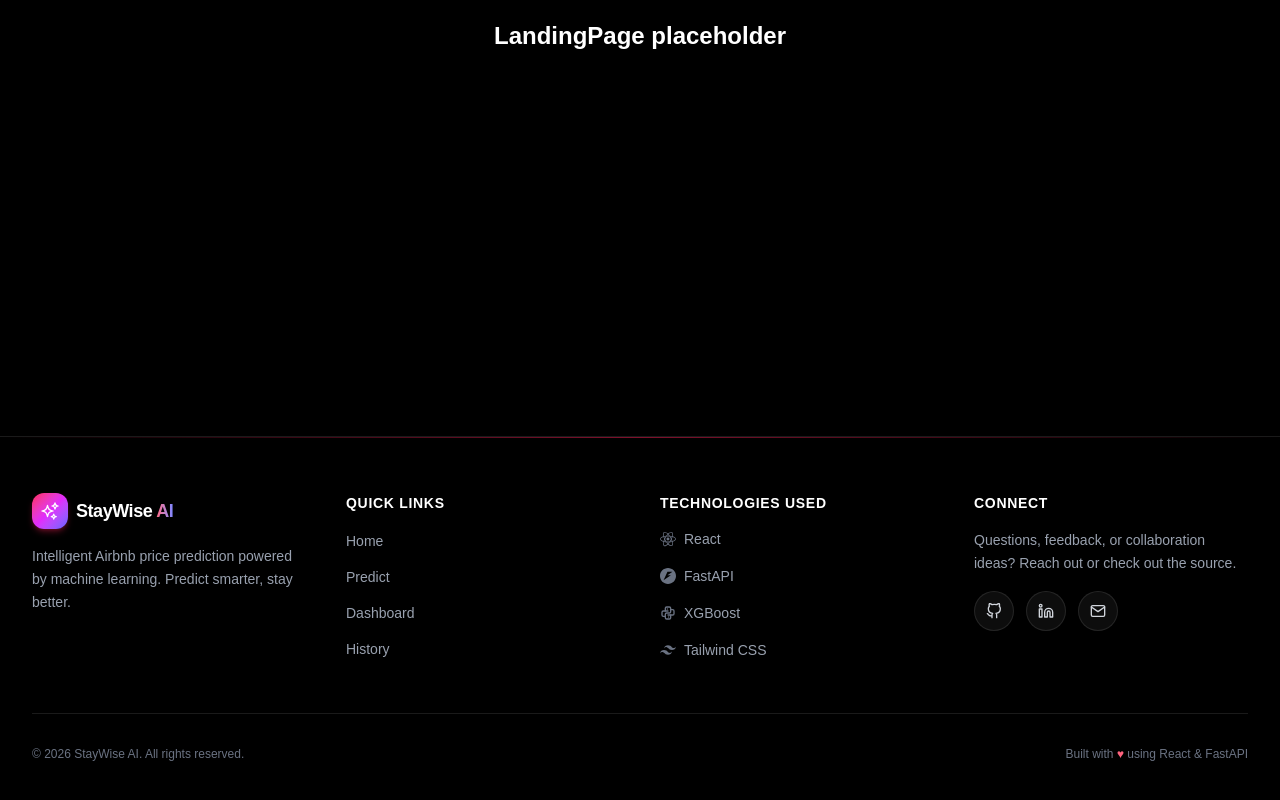
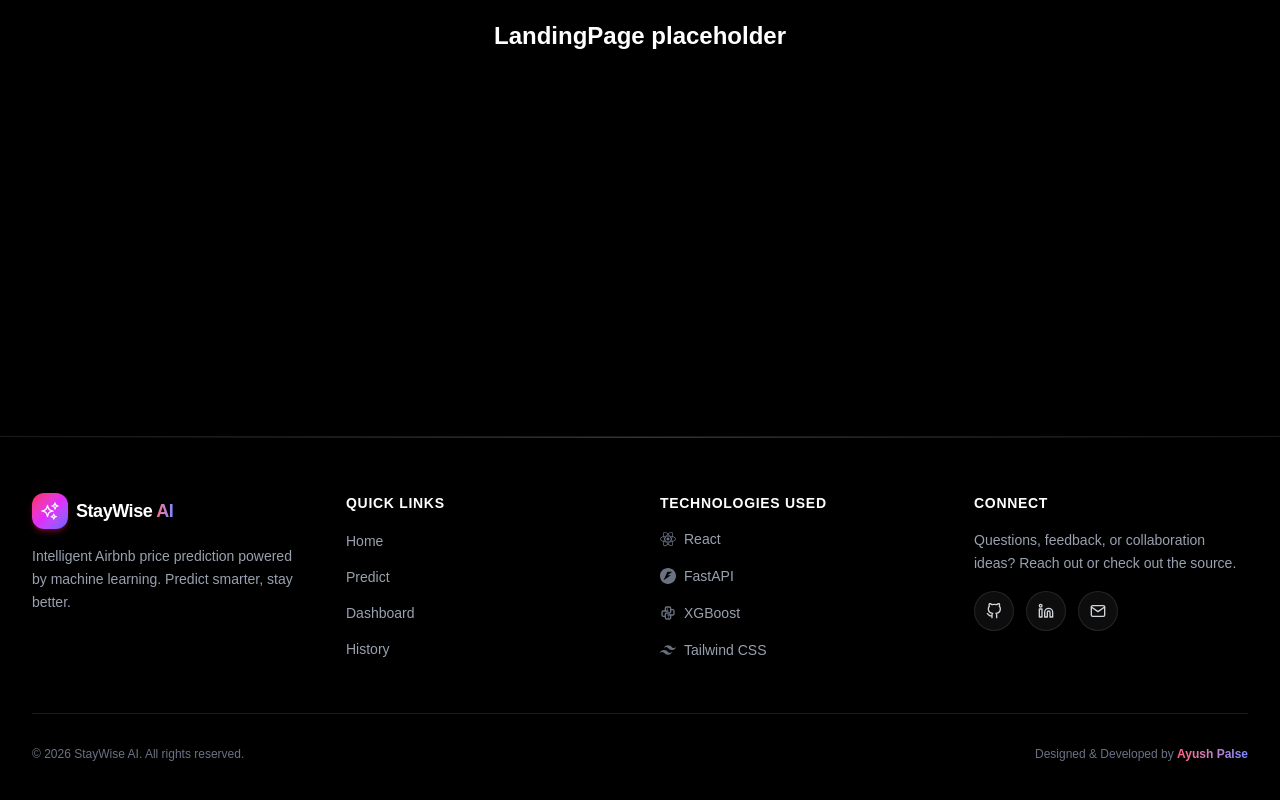
Before and after one commit to ayushpalse01012023-byte/staywise-ai-airbnb-price-prediction, a React app in the folder frontend/: page / in a window 1280 px wide. Shown: the part 429-1229 px from the top of the page. Built offline with nearby package versions, Linux system fonts and the light colour scheme; the HTML template or start-up script is replaced by a standard one.

Commit message:
updated the footer

```diff
--- a/frontend/src/components/common/Footer.jsx
+++ b/frontend/src/components/common/Footer.jsx
@@ -24,9 +24,9 @@ const TECHNOLOGIES = [
 ];
 
 const SOCIAL_LINKS = [
-  { label: 'GitHub', href: 'https://github.com', icon: FiGithub },
+  { label: 'GitHub', href: 'https://github.com/ayushpalse01012023-byte', icon: FiGithub },
   { label: 'LinkedIn', href: 'https://linkedin.com', icon: FiLinkedin },
-  { label: 'Email', href: 'mailto:hello@staywise.ai', icon: FiMail },
+  { label: 'Email', href: 'mailto:ayushpalse01012023@gmail.com', icon: FiMail },
 ];
 
 const fadeUp = {
@@ -43,12 +43,10 @@ function Footer() {
 
   return (
     <footer className="relative border-t border-white/10 bg-black/40 backdrop-blur-xl">
-      {/* subtle top glow */}
       <div className="pointer-events-none absolute inset-x-0 top-0 h-px bg-gradient-to-r from-transparent via-rose-500/50 to-transparent" />
 
       <div className="mx-auto max-w-7xl px-4 py-14 sm:px-6 lg:px-8">
         <div className="grid grid-cols-1 gap-10 sm:grid-cols-2 lg:grid-cols-4">
-          {/* Brand */}
           <motion.div
             variants={fadeUp}
             initial="hidden"
@@ -74,7 +72,6 @@ function Footer() {
             </p>
           </motion.div>
 
-          {/* Quick Links */}
           <motion.div
             variants={fadeUp}
             initial="hidden"
@@ -102,7 +99,6 @@ function Footer() {
             </ul>
           </motion.div>
 
-          {/* Technologies */}
           <motion.div
             variants={fadeUp}
             initial="hidden"
@@ -125,7 +121,6 @@ function Footer() {
             </ul>
           </motion.div>
 
-          {/* Contact / GitHub */}
           <motion.div
             variants={fadeUp}
             initial="hidden"
@@ -159,14 +154,21 @@ function Footer() {
           </motion.div>
         </div>
 
-        {/* Bottom bar */}
         <div className="mt-12 flex flex-col items-center justify-between gap-4 border-t border-white/10 pt-8 sm:flex-row">
           <p className="text-xs text-gray-500">
             &copy; {year} StayWise AI. All rights reserved.
           </p>
           <p className="text-xs text-gray-500">
-            Built with <span className="text-rose-400">♥</span> using React
-            &amp; FastAPI
+            Designed &amp; Developed by{' '}
+            <motion.a
+              href="https://github.com/ayushpalse01012023-byte"
+              target="_blank"
+              rel="noopener noreferrer"
+              whileHover={{ scale: 1.05 }}
+              className="cursor-pointer bg-gradient-to-r from-rose-400 to-indigo-400 bg-clip-text font-semibold text-transparent transition-all duration-300 hover:drop-shadow-[0_0_8px_rgba(244,63,94,0.5)]"
+            >
+              Ayush Palse
+            </motion.a>
           </p>
         </div>
       </div>
```
